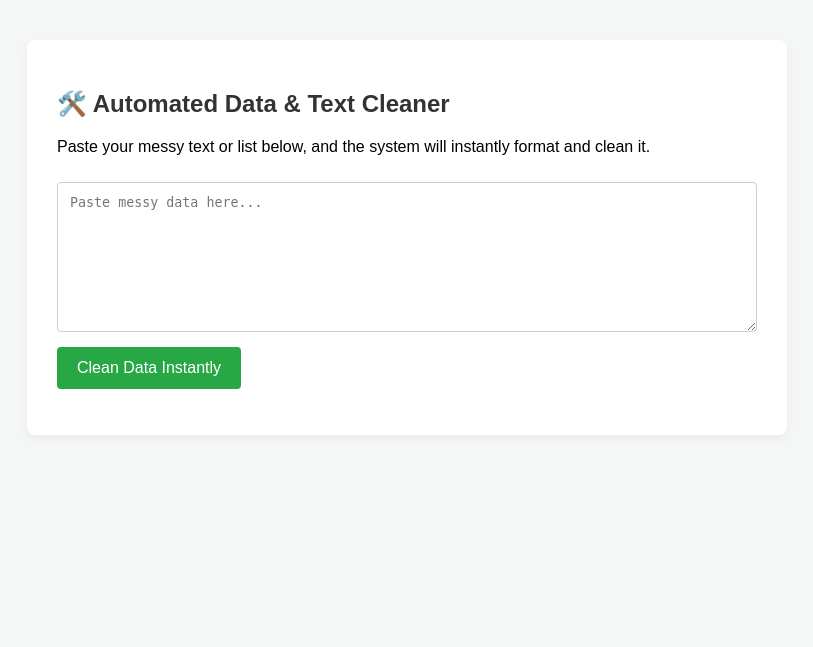
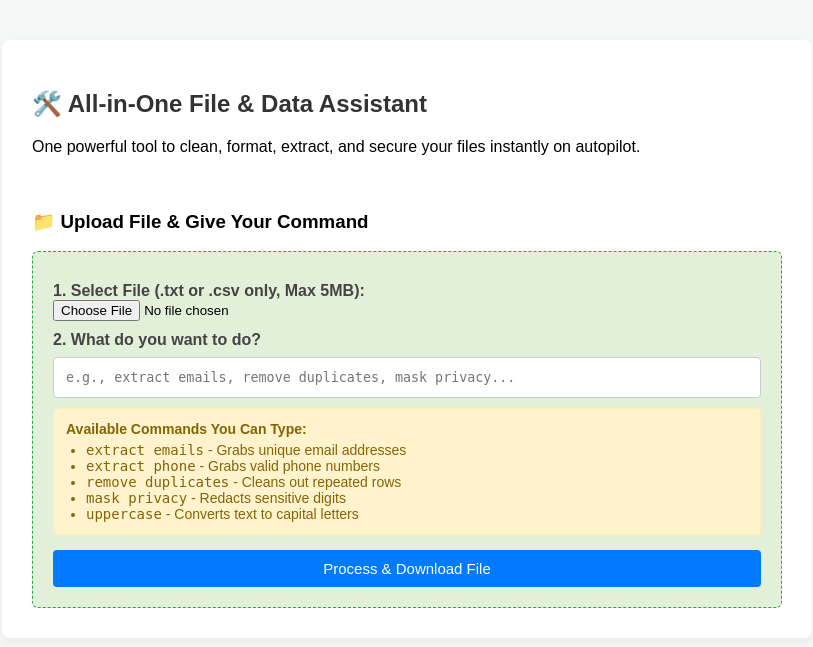
Before and after one commit to rubeenabegum7136-pixel/Data_cleaner_tool, a Flask app: page / in a window 1280 px wide. Shown: the top 647 px of the page, without its empty margins (233-1046 px from the left). Run offline with Flask 3, Linux system fonts and the light colour scheme.

Commit message:
Add files via upload

```diff
--- a/app.py
+++ b/app.py
@@ -1,24 +1,90 @@
-from flask import Flask, render_template, request, jsonify
+from flask import Flask, render_template, request, send_file
+import os
+import re
 
 app = Flask(__name__)
 
-# Route 1: The Main Web Interface
+# Security Setting: Maximum file size allowed (5 MB)
+app.config['MAX_CONTENT_LENGTH'] = 5 * 1024 * 1024
+
+# Security Setting: Allowed file extensions
+ALLOWED_EXTENSIONS = {'txt', 'csv'}
+
+def allowed_file(filename):
+    return '.' in filename and filename.rsplit('.', 1)[1].lower() in ALLOWED_EXTENSIONS
+
 @app.route('/')
 def index():
     return render_template('index.html')
 
-# Route 2: The Core Data-Cleaning Logic (Processes text/data automatically)
 @app.route('/process', methods=['POST'])
 def process_data():
     raw_data = request.form.get('raw_text', '')
-
-    # Simple automated cleaning logic:
-    # Removes extra spaces, trims lines, and capitalizes correctly
     lines = raw_data.splitlines()
     cleaned_lines = [line.strip().title() for line in lines if line.strip()]
     processed_result = "\n".join(cleaned_lines)
+    return render_template('index.html', original=raw_data, result=processed_result)
 
-    return render_template('index.html', original=raw_data, result=processed_result)
+@app.route('/upload', methods=['POST'])
+def upload_file():
+    if 'file' not in request.files:
+        return "No file uploaded", 400
+
+    file = request.files['file']
+    instruction = request.form.get('instruction', '').lower()
+
+    if file.filename == '':
+        return "No selected file", 400
+
+    if not allowed_file(file.filename):
+        return "Invalid file type. Only .txt and .csv files are allowed.", 400
+
+    if file:
+        try:
+            content = file.read().decode('utf-8', errors='ignore')
+
+            # Feature 1: Extract Emails
+            if 'extract email' in instruction or 'emails' in instruction:
+                emails = re.findall(r'[a-zA-Z0-9_.+-]+@[a-zA-Z0-9-]+\.[a-zA-Z0-9-.]+', content)
+                cleaned_content = "\n".join(list(set(emails)))
+
+            # Feature 2: Extract Phone Numbers
+            elif 'extract phone' in instruction or 'phone' in instruction:
+                phones = re.findall(r'\+?\d[\d -]{8,12}\d', content)
+                cleaned_content = "\n".join(list(set(phones)))
+
+            # Feature 3: Text Masking & Privacy Cleaner
+            elif 'mask' in instruction or 'privacy' in instruction or 'redact' in instruction:
+                masked = re.sub(r'\b\d{4}\b', '**', content)
+                cleaned_content = masked
+
+            # Feature 4: Remove Duplicates
+            elif 'remove duplicate' in instruction or 'duplicates' in instruction:
+                lines = content.splitlines()
+                unique_lines = list(dict.fromkeys([line.strip() for line in lines if line.strip()]))
+                cleaned_content = "\n".join(unique_lines)
+
+            # Feature 5: Uppercase Conversion
+            elif 'uppercase' in instruction:
+                lines = content.splitlines()
+                cleaned_content = "\n".join([line.strip().upper() for line in lines if line.strip()])
+
+            # Default Clean Fallback
+            else:
+                lines = content.splitlines()
+                cleaned_lines = [line.strip().title() for line in lines if line.strip()]
+                cleaned_content = "\n".join(cleaned_lines)
+
+            output_filename = "processed_" + file.filename
+            output_path = os.path.join('/tmp', output_filename) if os.path.exists('/tmp') else output_filename
+
+            with open(output_path, 'w', encoding='utf-8') as f:
+                f.write(cleaned_content)
+
+            return send_file(output_path, as_attachment=True)
+
+        except Exception as e:
+            return f"An error occurred while processing the file: {str(e)}", 500
 
 if __name__ == '__main__':
     app.run(debug=True, port=5000)
--- a/templates/index.html
+++ b/templates/index.html
@@ -1,33 +1,53 @@
-<DOCTYPE html>
+<!DOCTYPE html>
 <html lang="en">
 <head>
     <meta charset="UTF-8">
-    <title>Instant Data Cleaner Tool</title>
+    <title>All-in-One Smart Data & File Processor</title>
     <style>
         body { font-family: Arial, sans-serif; background: #f4f7f6; margin: 0; padding: 40px; }
-        .container { max-width: 700px; margin: auto; background: white; padding: 30px; border-radius: 8px; box-shadow: 0 4px 10px rgba(0,0,0,0.05); }
+        .container { max-width: 750px; margin: auto; background: white; padding: 30px; border-radius: 8px; box-shadow: 0 4px 10px rgba(0,0,0,0.05); }
         h2 { color: #333; }
-        textarea { width: 100%; height: 150px; padding: 12px; border: 1px solid #ccc; border-radius: 4px; margin-top: 10px; font-family: monospace; }
-        button { background: #28a745; color: white; border: none; padding: 12px 20px; font-size: 16px; border-radius: 4px; cursor: pointer; margin-top: 15px; }
+        textarea, input[type="text"] { width: 100%; padding: 12px; border: 1px solid #ccc; border-radius: 4px; margin-top: 8px; font-family: monospace; box-sizing: border-box; }
+        textarea { height: 100px; }
+        button { background: #28a745; color: white; border: none; padding: 10px 18px; font-size: 15px; border-radius: 4px; cursor: pointer; margin-top: 10px; }
         button:hover { background: #218838; }
-        .result-box { margin-top: 25px; background: #e9ecef; padding: 15px; border-radius: 4px; white-space: pre-wrap; font-family: monospace; }
+        .section { margin-top: 30px; padding-top: 20px; border-top: 1px solid #eee; }
+        .file-upload-box { background: #e2f0d9; padding: 20px; border-radius: 6px; border: 1px dashed #28a745; margin-top: 15px; }
+        label { font-weight: bold; color: #444; display: block; margin-top: 10px; }
+        .feature-tips { background: #fff3cd; border: 1px solid #ffeeba; padding: 12px; border-radius: 4px; font-size: 14px; margin-top: 10px; color: #856404; }
     </style>
 </head>
 <body>
     <div class="container">
-        <h2>🛠️ Automated Data & Text Cleaner</h2>
-        <p>Paste your messy text or list below, and the system will instantly format and clean it.</p>
+        <h2>🛠️ All-in-One File & Data Assistant</h2>
+        <p>One powerful tool to clean, format, extract, and secure your files instantly on autopilot.</p>
 
-        <form action="/process" method="POST">
-            <textarea name="raw_text" placeholder="Paste messy data here...">{% if original %}{{ original }}{% endif %}</textarea>
-            <br>
-            <button type="submit">Clean Data Instantly</button>
-        </form>
+        <div class="section" style="margin-top:0; border-top:none;">
+            <h3>📁 Upload File & Give Your Command</h3>
 
-        {% if result %}
-            <h3>Cleaned Output:</h3>
-            <div class="result-box">{{ result }}</div>
-        {% endif %}
+            <div class="file-upload-box">
+                <form action="/upload" method="POST" enctype="multipart/form-data">
+                    <label>1. Select File (.txt or .csv only, Max 5MB):</label>
+                    <input type="file" name="file" accept=".txt,.csv" required>
+
+                    <label>2. What do you want to do?</label>
+                    <input type="text" name="instruction" placeholder="e.g., extract emails, remove duplicates, mask privacy..." required>
+
+                    <div class="feature-tips">
+                        <b>Available Commands You Can Type:</b>
+                        <ul style="margin: 5px 0 0 20px; padding:0;">
+                            <li><code>extract emails</code> - Grabs unique email addresses</li>
+                            <li><code>extract phone</code> - Grabs valid phone numbers</li>
+                            <li><code>remove duplicates</code> - Cleans out repeated rows</li>
+                            <li><code>mask privacy</code> - Redacts sensitive digits</li>
+                            <li><code>uppercase</code> - Converts text to capital letters</li>
+                        </ul>
+                    </div>
+
+                    <button type="submit" style="background: #007bff; width: 100%; margin-top: 15px;">Process & Download File</button>
+                </form>
+            </div>
+        </div>
     </div>
 </body>
 </html>
```
